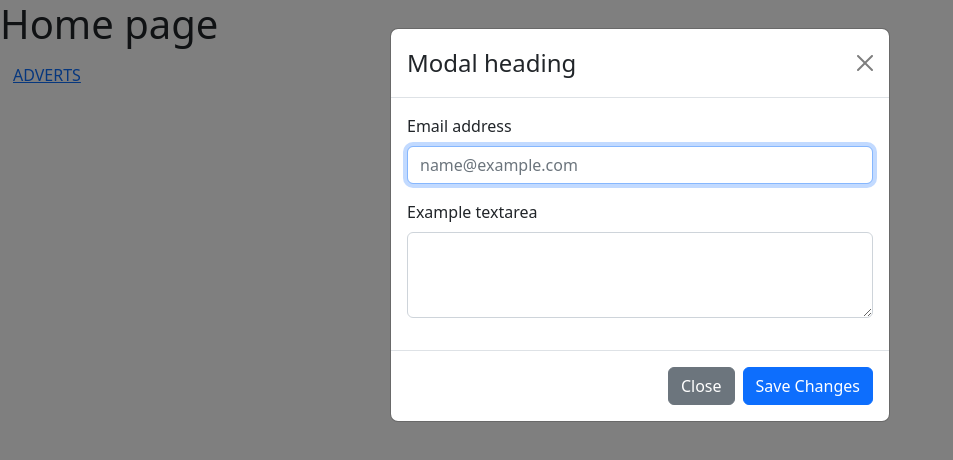
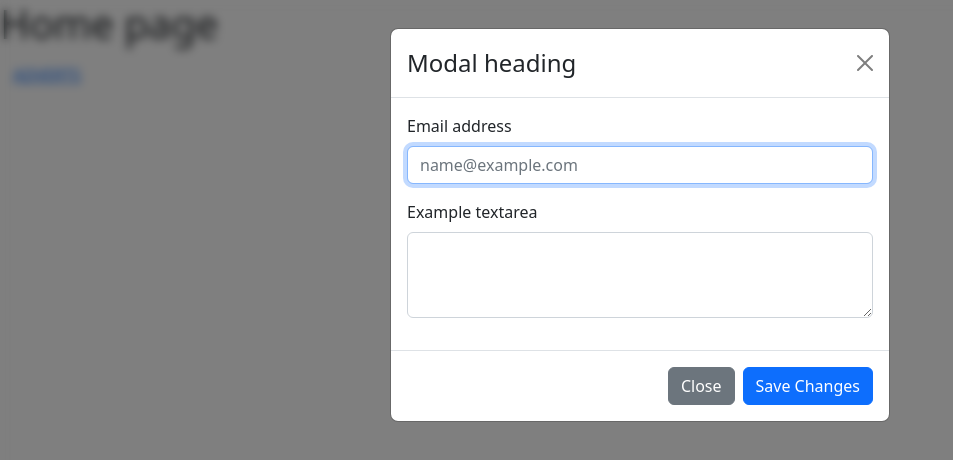
Before and after one commit to Pozdeev-Igor/fullstack, a React (Create React App) app in the folder front-end/: page / in a window 1280 px wide. Both pictures are taken after a click on the button "ADVERTS". Shown: the top 460 px of the page, without its empty margins (0-953 px from the left). Built offline with nearby package versions, Linux system fonts and the light colour scheme.

Commit message:
Fixed changes

```diff
--- a/front-end/src/Pages/Dashboard.js
+++ b/front-end/src/Pages/Dashboard.js
@@ -8,8 +8,7 @@ const Dashboard = () => {
         <div>
             <h1>Here you gonna see dashboard</h1>
             <Button variant="link" onClick={() => {
-                // navigate("/")
-                window.location.href="/";
+                navigate("/")
             } }>HOME PAGE</Button>
         </div>
     );
--- a/front-end/src/Pages/HomePage.js
+++ b/front-end/src/Pages/HomePage.js
@@ -34,8 +34,7 @@ const HomePage = () => {
             <Button variant="link"  onClick={() => user.jwt ? (navigate("/adverts")) : handleShow() }>ADVERTS</Button>
 
 
-
-            <Modal show={show} onHide={handleClose}>
+            <Modal show={show} onHide={handleClose} style={{backdropFilter:"blur(5px)"}}>
                 <Modal.Header closeButton>
                     <Modal.Title>Modal heading</Modal.Title>
                 </Modal.Header>
--- a/front-end/src/index.js
+++ b/front-end/src/index.js
@@ -7,6 +7,7 @@ import "bootstrap/dist/css/bootstrap.min.css";
 import 'bootstrap-icons/font/bootstrap-icons.css';
 import {BrowserRouter} from "react-router-dom";
 import {UserProvider} from "./UserProvider/UserProvider";
+import LoginModal from "./Modal/LoginModal";
 
 const root = ReactDOM.createRoot(document.getElementById('root'));
 root.render(
```
